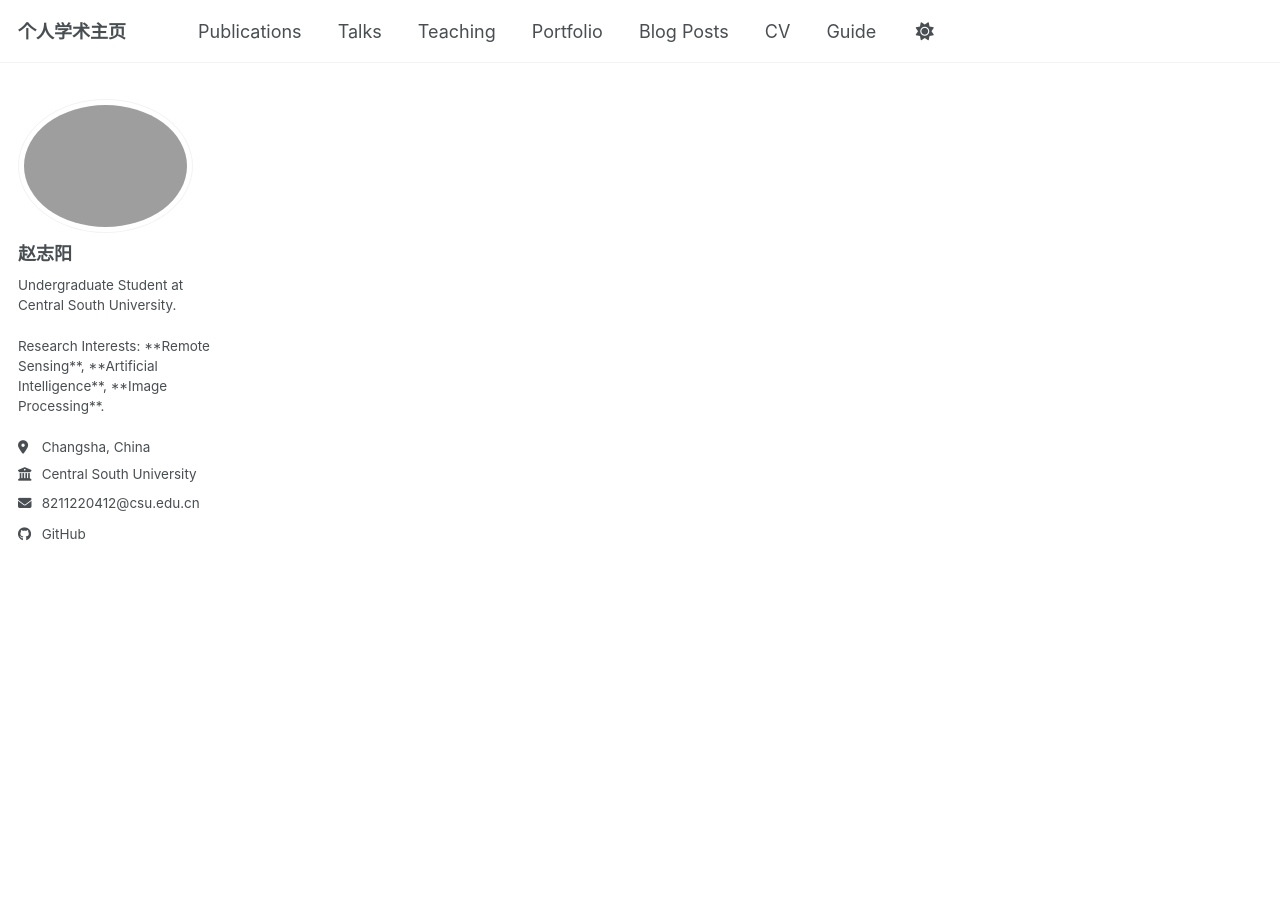
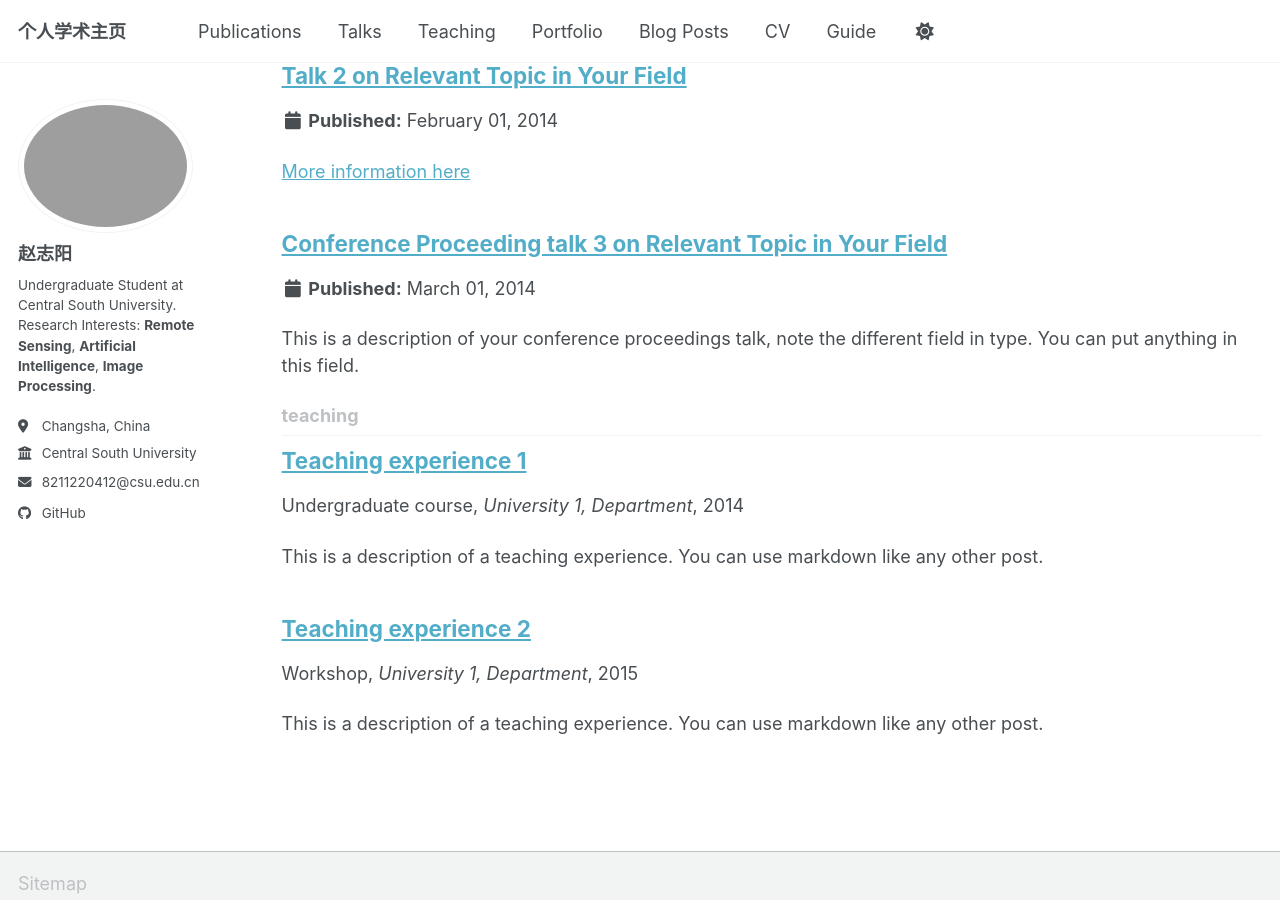
Before and after one commit to zhiyoungZ/zhiyoungZ.github.io, a Jekyll site: the page built from _pages/collection-archive.html, in a window 1280 px wide and 900 px high, scrolled down 2947 px. Built offline with Jekyll 4.4.1, drawn with Linux system fonts in a browser that asks for light colours; a script bundle is joined from its source files by our own code; library files that are not in the unit come from our copies; some of the changed lines change nothing that is shown; some of the changed text lies outside the part shown.

Commit message:
change config

```diff
--- a/_config.yml
+++ b/_config.yml
@@ -26,7 +26,7 @@
   avatar           : "zhao.jpg" # filename of avatar image placed in /images/ for the left-hand sidebar
   name             : "赵志阳"
   pronouns         : # example: "she/her"
-  bio              : "Undergraduate Student at Central South University.<br><br>Research Interests: **Remote Sensing**, **Artificial Intelligence**, **Image Processing**."
+  bio              : "Undergraduate Student at Central South University.<br>Research Interests: <b>Remote Sensing</b>, <b>Artificial Intelligence</b>, <b>Image Processing</b>."
   location         : "Changsha, China"
   employer         : "Central South University"
   uri              : # URL
@@ -223,13 +223,13 @@
 # These settings control the types of collections used by the template
 collections:
   teaching:
-    output: false
+    output: true
     permalink: /:collection/:path/
   publications:
     output: true
     permalink: /:collection/:path/
   portfolio:
-    output: false
+    output: true
     permalink: /:collection/:path/
   talks:
     output: true
```
